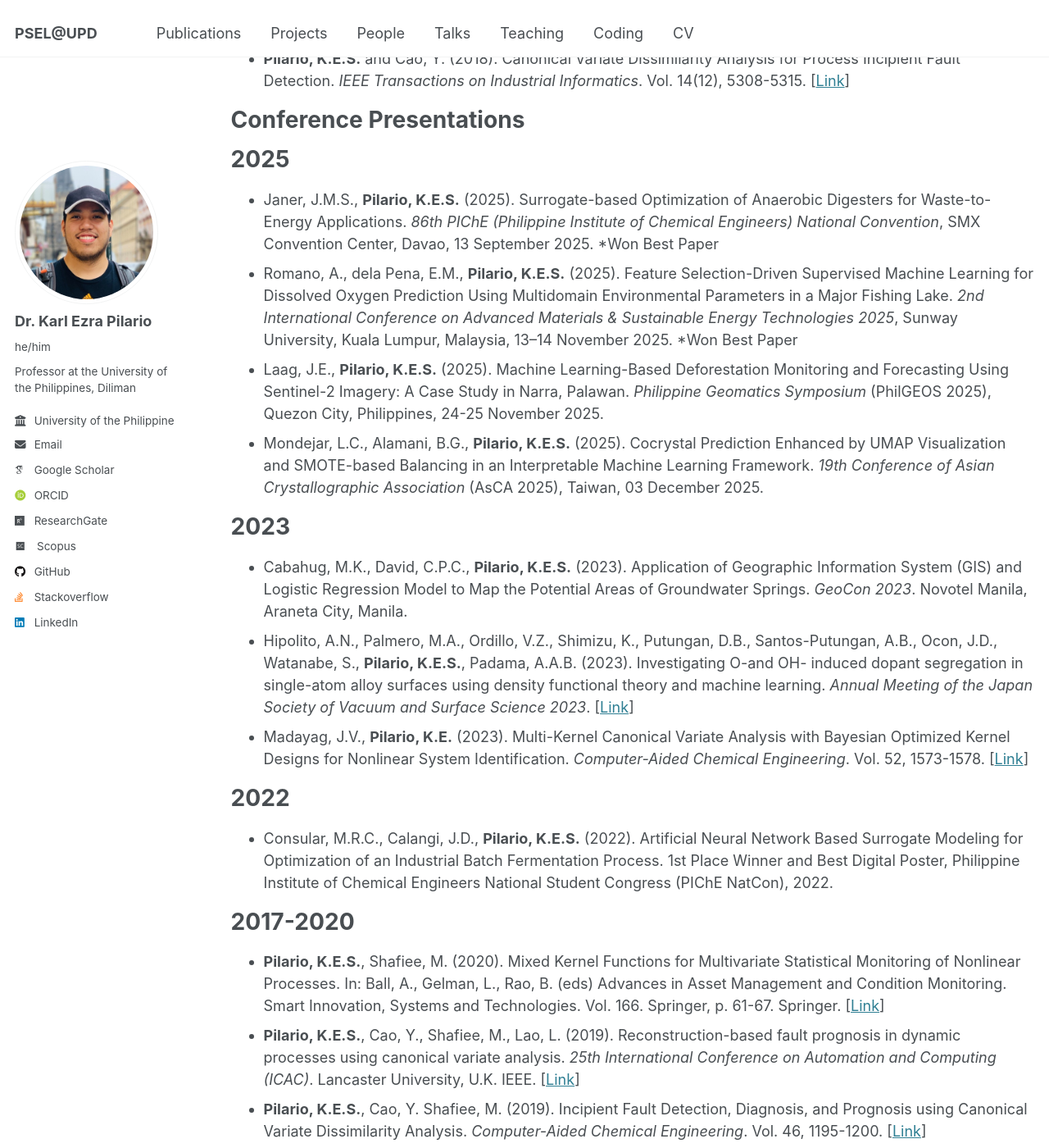
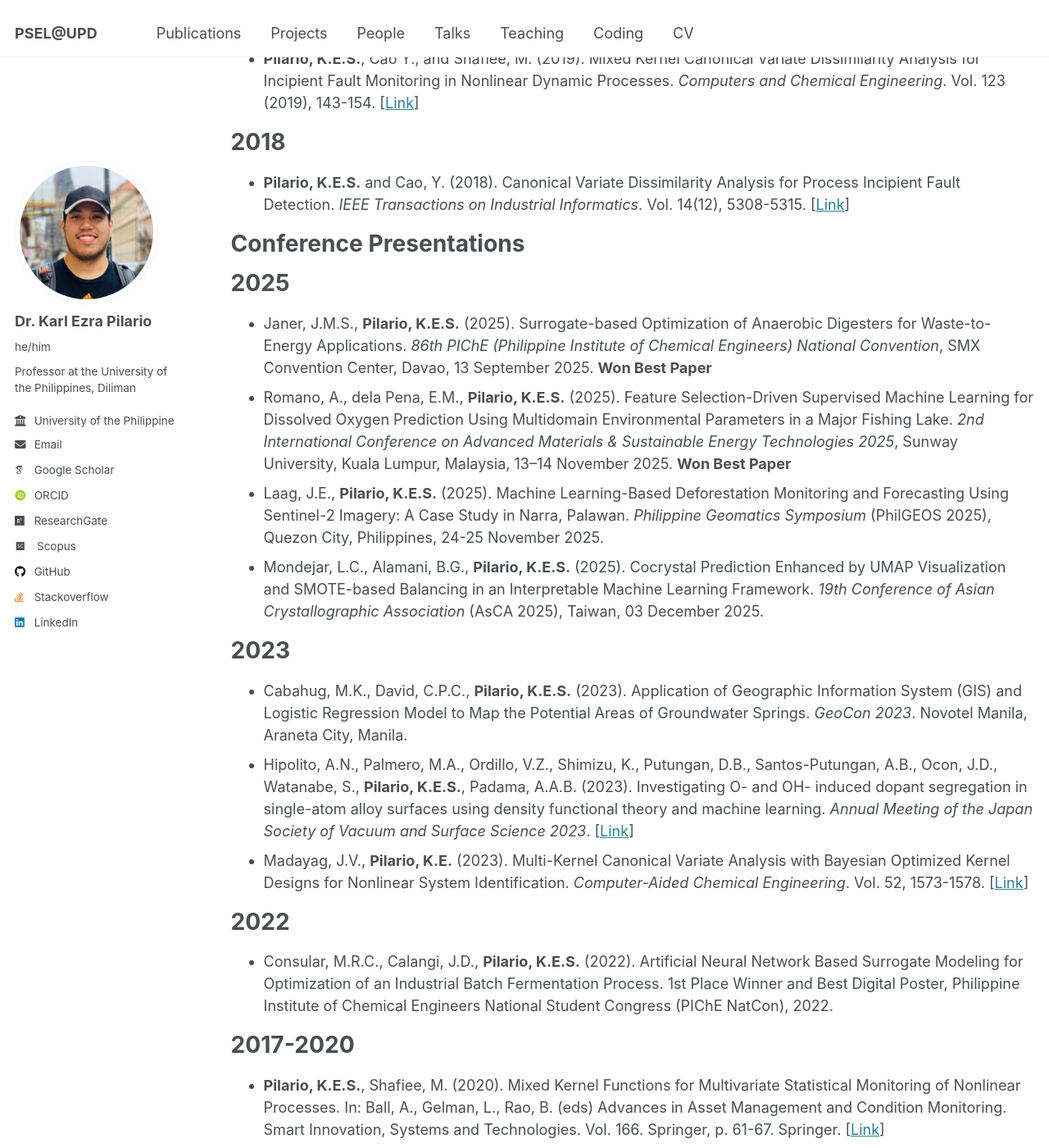
Before and after one commit to kspilario/kspilario.github.io, a Jekyll site: the page built from _pages/publications.md, in a window 1280 px wide and 1400 px high, scrolled down 3108 px. Shown: the whole window at 82% size. Built offline with Jekyll 4.4.1, drawn with Linux system fonts in a browser that asks for light colours; some web fonts are replaced; some of the changed text lies outside the part shown.

```diff
--- a/_pages/publications.md
+++ b/_pages/publications.md
@@ -67,16 +71,16 @@ Check out my [Google Scholar](https://scholar.google.com.ph/citations?user=n41zo
 
 2025
 ======
-* Janer, J.M.S., **Pilario, K.E.S.** (2025). Surrogate-based Optimization of Anaerobic Digesters for Waste-to-Energy Applications. *86th PIChE (Philippine Institute of Chemical Engineers) National Convention*, SMX Convention Center, Davao, 13 September 2025. *Won Best Paper
+* Janer, J.M.S., **Pilario, K.E.S.** (2025). Surrogate-based Optimization of Anaerobic Digesters for Waste-to-Energy Applications. *86th PIChE (Philippine Institute of Chemical Engineers) National Convention*, SMX Convention Center, Davao, 13 September 2025. **Won Best Paper**
 * Romano, A., dela Pena, E.M., **Pilario, K.E.S.** (2025). Feature Selection-Driven Supervised Machine Learning for Dissolved Oxygen Prediction
-Using Multidomain Environmental Parameters in a Major Fishing Lake. *2nd International Conference on Advanced Materials & Sustainable Energy Technologies 2025*, Sunway University, Kuala Lumpur, Malaysia, 13–14 November 2025. *Won Best Paper
+Using Multidomain Environmental Parameters in a Major Fishing Lake. *2nd International Conference on Advanced Materials & Sustainable Energy Technologies 2025*, Sunway University, Kuala Lumpur, Malaysia, 13–14 November 2025. **Won Best Paper**
 * Laag, J.E., **Pilario, K.E.S.** (2025). Machine Learning-Based Deforestation Monitoring and Forecasting Using Sentinel-2 Imagery: A Case Study in Narra, Palawan. *Philippine Geomatics Symposium* (PhilGEOS 2025), Quezon City, Philippines, 24-25 November 2025.
 * Mondejar, L.C., Alamani, B.G., **Pilario, K.E.S.** (2025). Cocrystal Prediction Enhanced by UMAP Visualization and SMOTE-based Balancing in an Interpretable Machine Learning Framework. *19th Conference of Asian Crystallographic Association* (AsCA 2025), Taiwan, 03 December 2025.
 
 2023
 ======
 * Cabahug, M.K., David, C.P.C., **Pilario, K.E.S.** (2023). Application of Geographic Information System (GIS) and Logistic Regression Model to Map the Potential Areas of Groundwater Springs. *GeoCon 2023*. Novotel Manila, Araneta City, Manila.
-* Hipolito, A.N., Palmero, M.A., Ordillo, V.Z., Shimizu, K., Putungan, D.B., Santos-Putungan, A.B., Ocon, J.D., Watanabe, S., **Pilario, K.E.S.**, Padama, A.A.B. (2023). Investigating O-and OH- induced dopant segregation in single-atom alloy surfaces using density functional theory and machine learning. *Annual Meeting of the Japan Society of Vacuum and Surface Science 2023*. [[Link](https://www.jstage.jst.go.jp/article/jvss/2023/0/2023_2Fp08/_article)]
+* Hipolito, A.N., Palmero, M.A., Ordillo, V.Z., Shimizu, K., Putungan, D.B., Santos-Putungan, A.B., Ocon, J.D., Watanabe, S., **Pilario, K.E.S.**, Padama, A.A.B. (2023). Investigating O- and OH- induced dopant segregation in single-atom alloy surfaces using density functional theory and machine learning. *Annual Meeting of the Japan Society of Vacuum and Surface Science 2023*. [[Link](https://www.jstage.jst.go.jp/article/jvss/2023/0/2023_2Fp08/_article)]
 * Madayag, J.V., **Pilario, K.E.** (2023). Multi-Kernel Canonical Variate Analysis with Bayesian Optimized Kernel Designs for Nonlinear System Identification. *Computer-Aided Chemical Engineering*. Vol. 52, 1573-1578. [[Link](https://doi.org/10.1016/B978-0-443-15274-0.50250-X)]
 
 2022
```
Also changed, not shown: other parts of _pages/publications.md (+5 -1 lines).
